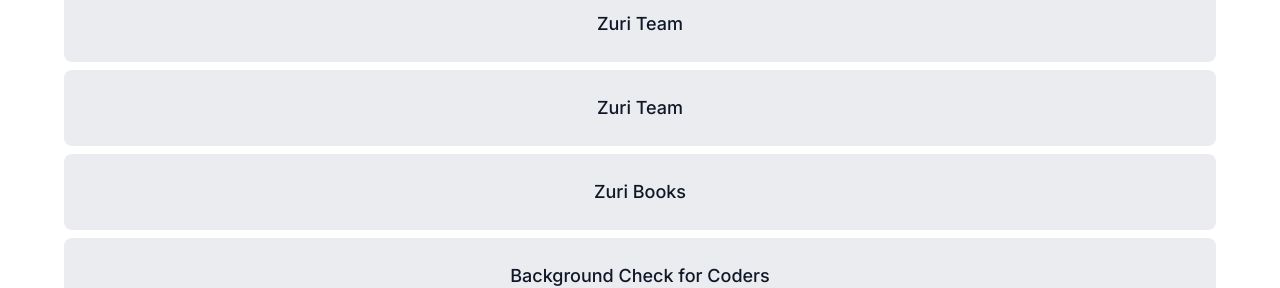
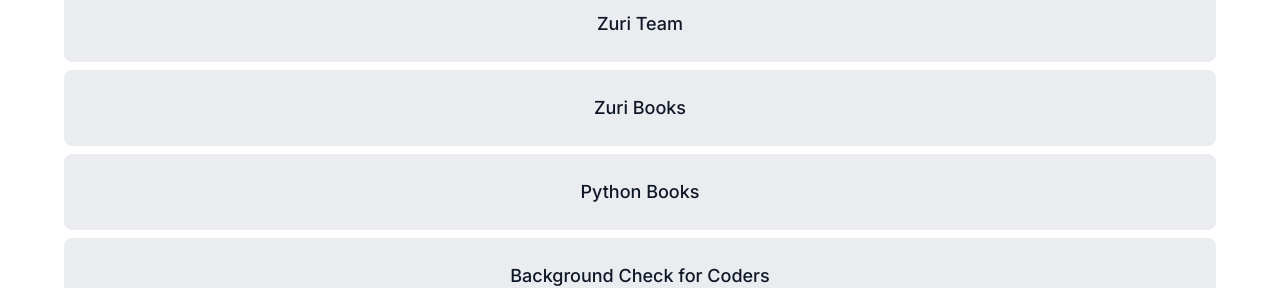
Before and after one commit to psalm987/zuriTask1, a React (Create React App) app: page / in a window 1280 px wide. Shown: the part 276-564 px from the top of the page. Built offline with nearby package versions, Linux system fonts and the light colour scheme.

Commit message:
link section

```diff
--- a/src/Section/linksection.js
+++ b/src/Section/linksection.js
@@ -11,12 +11,12 @@
     },
     {
       id: "books",
-      text: "Zuri Team",
+      text: "Zuri Books",
       url: "http://books.zuri.team "
     },
     {
       id: "book__python",
-      text: "Zuri Books",
+      text: "Python Books",
       url: "https://books.zuri.team/python-for-beginners?ref_id=<yourslackname>"
     },
     {
```
